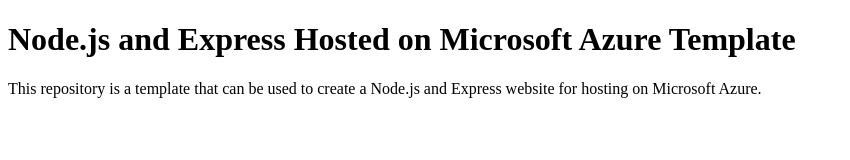
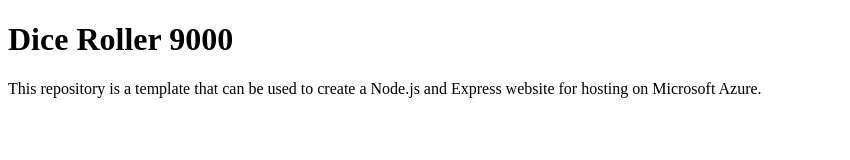
Before and after one commit to kylebye4mav/DiceRoller, a website: page client/index.html in a window 1280 px wide. Shown: the whole page, without its empty margins (0-850 px from the left). Drawn offline with Linux system fonts and the light colour scheme.

Commit message:
Initial edits

```diff
--- a/client/index.html
+++ b/client/index.html
@@ -1,11 +1,22 @@
+<!--
+	Author:		Kyle Bye
+	Class:		Software Engineering
+	Project:	Lab 2/Dice Roller
+	Desc:		Rolls dice for user. Does it on command too!
+-->
 <!DOCTYPE html>
 <html>
+
 <head>
-	<title>Node.js on Azure Template</title>
+	<title>Dice Roller 9000!</title>
 </head>
+
 <body>
-	<h1>Node.js and Express Hosted on Microsoft Azure Template</h1>
+
+	<h1>Dice Roller 9000</h1>
 	<p>This repository is a template that can be used to create a Node.js and Express website for hosting on Microsoft
 	Azure.</p>
+
 </body>
+
 </html>
```
